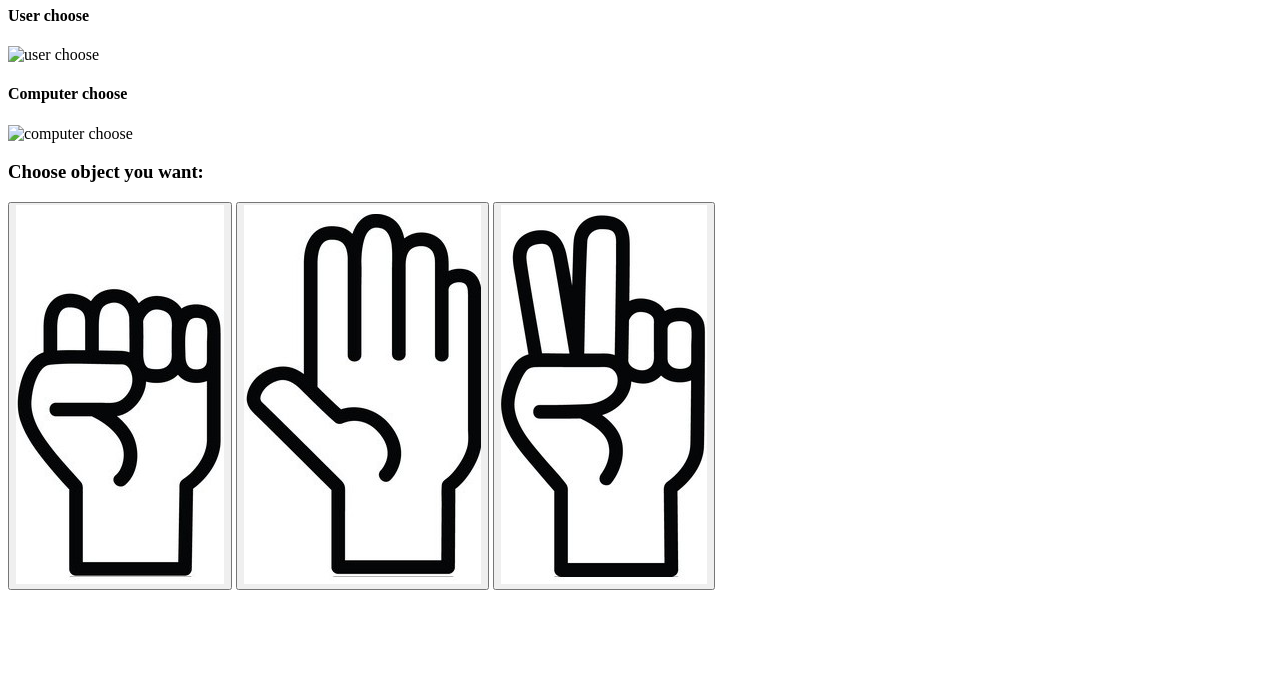
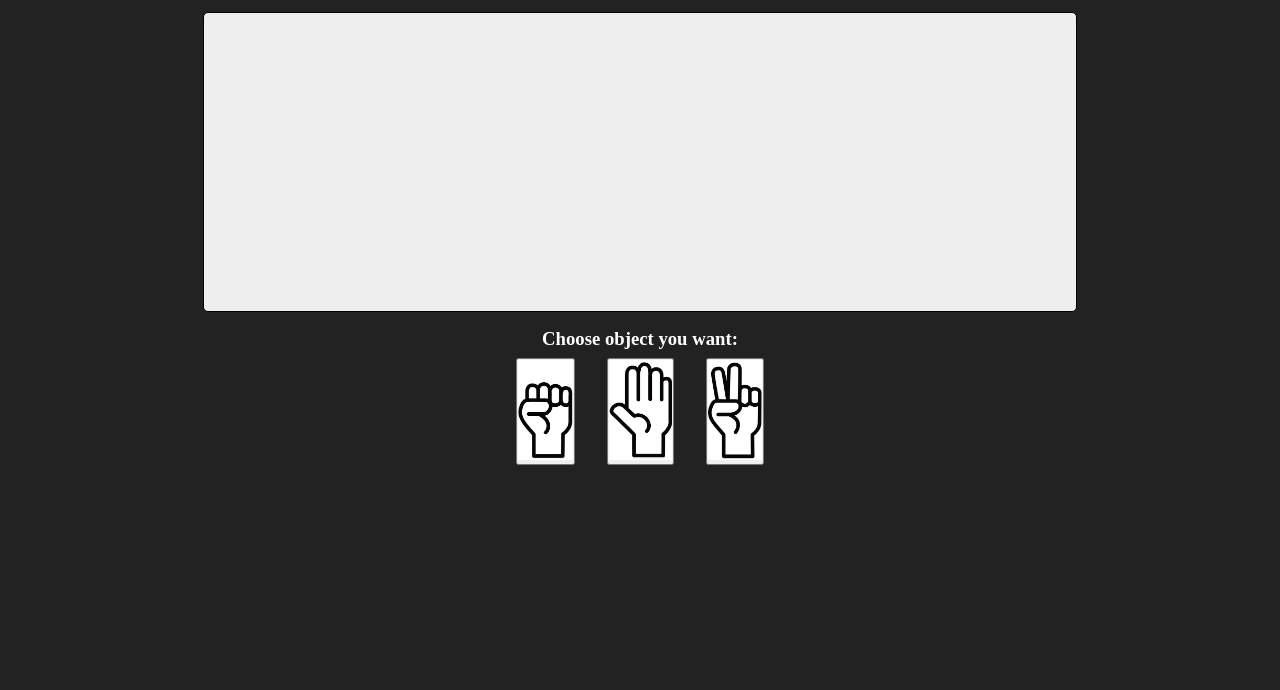
Before and after one commit to HNTNhan/OdinProject, a plain HTML site: page RockPaperScissors/index.html in a window 1280 px wide. Shown: the part 110-800 px from the top of the page. Drawn offline with Linux system fonts and the light colour scheme.

Commit message:
Add style to project

```diff
--- a/RockPaperScissors/index.html
+++ b/RockPaperScissors/index.html
@@ -10,18 +10,19 @@
 </head>
 
 <body>
+    <div class="container">
         <header>
             <h1>Rock Paper Scissors <br /> Game</h1>
         </header>
         <main>
             <div class="show-result">
-            <div>
+                <div class="img-user-choose">
                     <h4>User choose</h4>
-                <img class="img-user-choose" src="#" alt="user choose">
+                    <img src="#" alt="user choose">
                 </div>
-            <div>
+                <div class="img-computer-choose">
                     <h4>Computer choose</h4>
-                <img class="img-computer-choose" src="#" alt="computer choose">
+                    <img src="#" alt="computer choose">
                 </div>
             </div>
             <div class="choose">
@@ -39,6 +40,8 @@
                 </div>
             </div>
         </main>
+    </div>
+
     <script src="public/javascript/app.js"></script>
 </body>
 
--- a/RockPaperScissors/public/stylesheet/app.css
+++ b/RockPaperScissors/public/stylesheet/app.css
@@ -0,0 +1,54 @@
+* {
+  margin: 0;
+  padding: 0;
+  box-sizing: border-box;
+}
+
+body {
+  padding: 16px;
+  height: 100vh;
+  background-color: #222;
+  color: white;
+}
+
+.container {
+  max-width: 70%;
+  text-align: center;
+  margin: auto;
+}
+
+h1 {
+  margin-bottom: 32px;
+}
+
+h3,
+h4 {
+  margin-bottom: 8px;
+}
+
+.show-result {
+  display: flex;
+  justify-content: space-between;
+  height: 300px;
+  border: 1px solid black;
+  border-radius: 5px;
+  padding: 16px;
+  margin-bottom: 16px;
+  background-color: #eee;
+}
+
+.img-user-choose,
+.img-computer-choose {
+  display: none;
+}
+
+.buttons {
+  display: flex;
+  justify-content: center;
+  gap: 32px;
+}
+
+.buttons img {
+  flex: 1;
+  max-height: 100px;
+}
```
Lines whose indentation alone changed are shown as unchanged.
